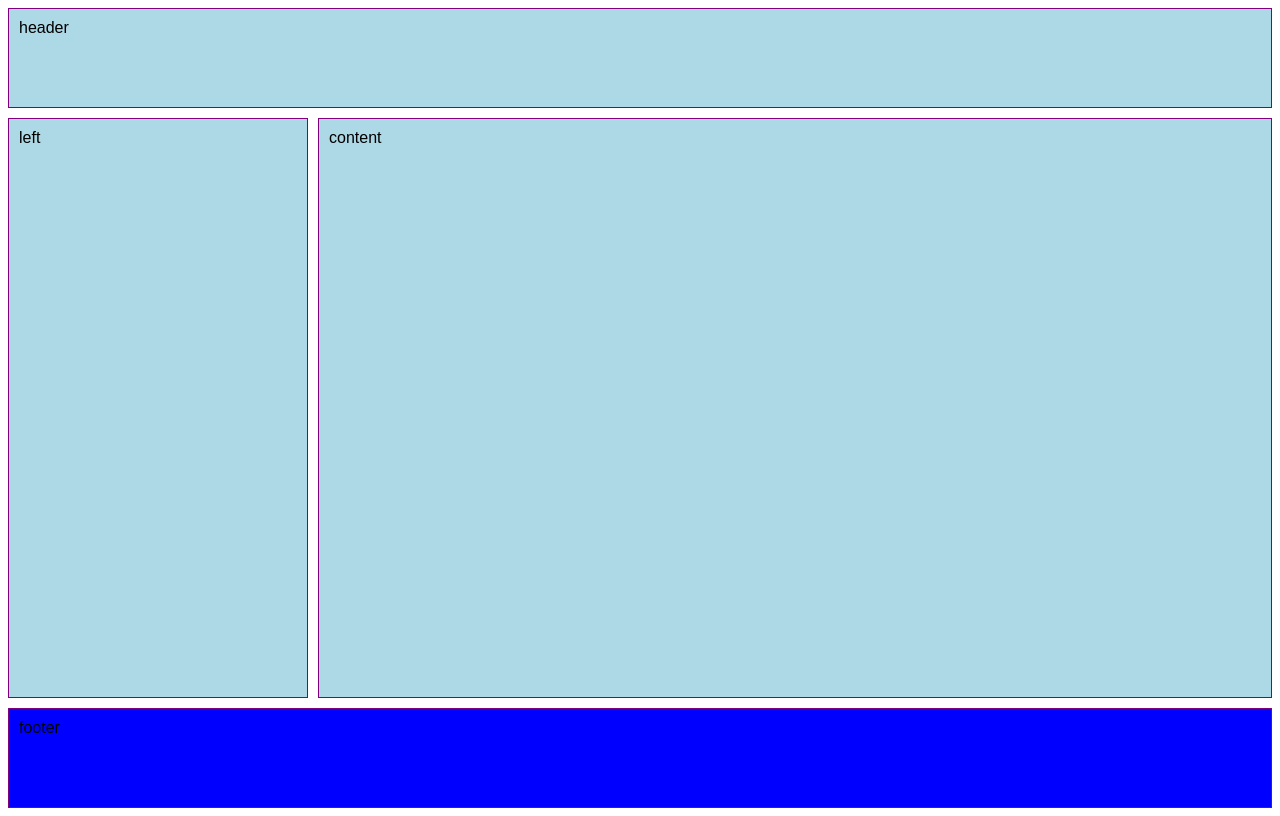
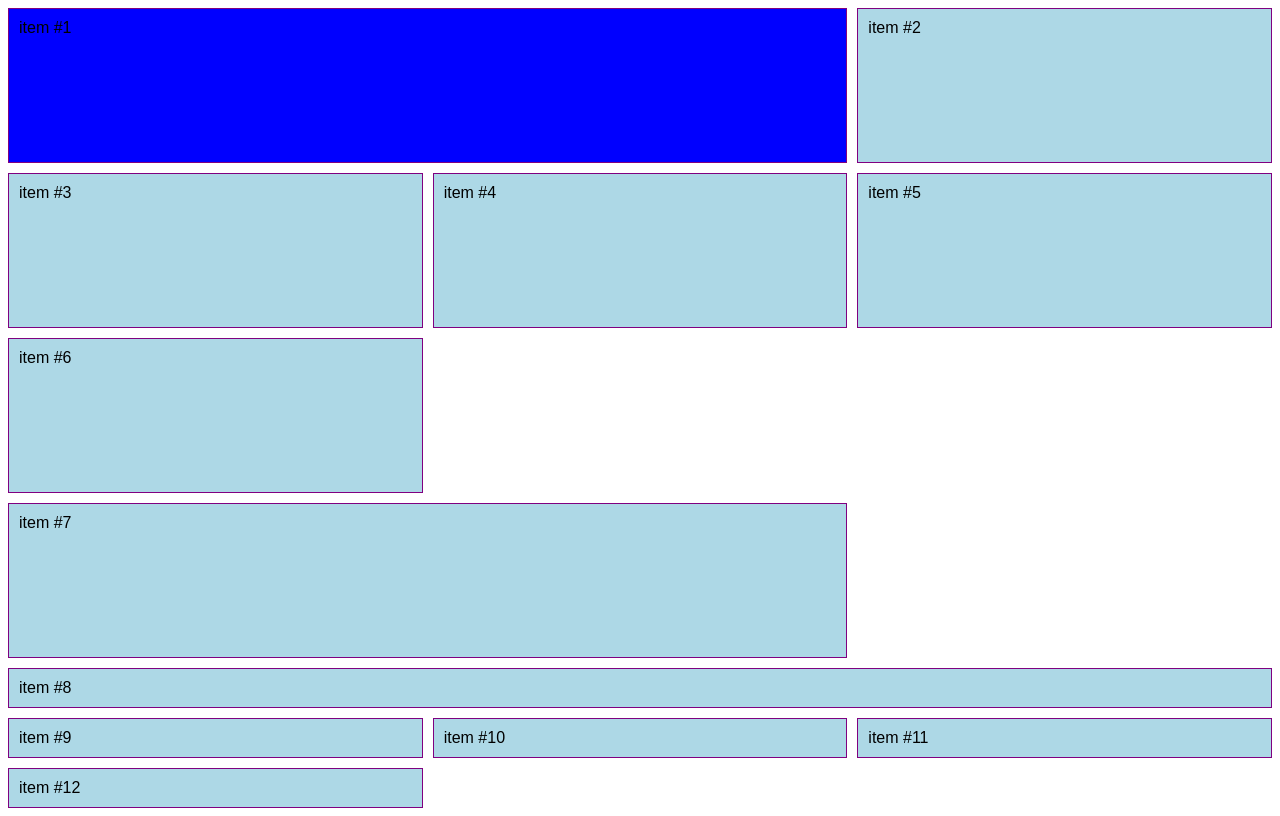
Before and after one commit to CarlosBote/curso-css-grids, a plain HTML site: page column-size/columns_size.html in a window 1280 px wide. Drawn offline with Linux system fonts and the light colour scheme.

Commit message:
10 defining columns size

```diff
--- a/column-size/columns_size.html
+++ b/column-size/columns_size.html
@@ -3,25 +3,15 @@
   <head>
     <meta charset="UTF-8" />
     <meta name="viewport" content="width=device-width, initial-scale=1.0" />
-    <title>areas</title>
+    <title>Tamaño de item en columnas</title>
     <style>
       body {
         font-family: Arial, Helvetica, sans-serif;
       }
       .container {
         display: grid;
-        /* grid-template-columns: 25% 200px 25%;
-        grid-template-rows: 300px 150px; */
-        /* grid-template: filas/columnas; */
-        /* grid-template: 300px 100px 100px / repeat(4, minmax(200px, 1fr)); */
-        grid-template: 100px 1fr 100px / 300px 1fr;
-        grid-template-areas:
-          "header header"
-          "left content"
-          "footer footer";
-        /* grid-column-gap: 30px;
-        grid-row-gap: 10px; */
-        /* grid-gap: rows columns; */
+        grid-template-columns: repeat(3, 1fr);
+        grid-template-rows: repeat(4, 1fr);
         grid-gap: 10px;
         height: 100vh;
       }
@@ -30,12 +20,20 @@
         padding: 10px;
         border: 1px solid purple;
       }
-      .item:nth-of-type(4) {
+      .item:nth-of-type(1) {
         background: blue;
-        overflow: auto;
-        display: grid;
-        grid-template: 50px 50px 50px/ 200px 200px 200px;
+        grid-column-start: 1;
+        grid-column-end: 3;
       }
+      .item:nth-of-type(8) {
+      /*  grid-column: 1/span 3; */
+       grid-column: 1/-1;
+      }
+      .item:nth-of-type(7) {
+      /*  grid-column: 1/span 3; */
+       grid-column: 1/ span 2;
+      }
+
       .item .item {
         background: yellow;
       }
@@ -55,10 +53,18 @@
   </head>
   <body>
     <section class="container">
-      <div class="item header">header</div>
-      <div class="item left">left</div>
-      <div class="item content">content</div>
-      <div class="item footer">footer</div>
+      <div class="item">item #1</div>
+      <div class="item">item #2</div>
+      <div class="item">item #3</div>
+      <div class="item">item #4</div>
+      <div class="item">item #5</div>
+      <div class="item">item #6</div>
+      <div class="item">item #7</div>
+      <div class="item">item #8</div>
+      <div class="item">item #9</div>
+      <div class="item">item #10</div>
+      <div class="item">item #11</div>
+      <div class="item">item #12</div>
     </section>
   </body>
 </html>
```
